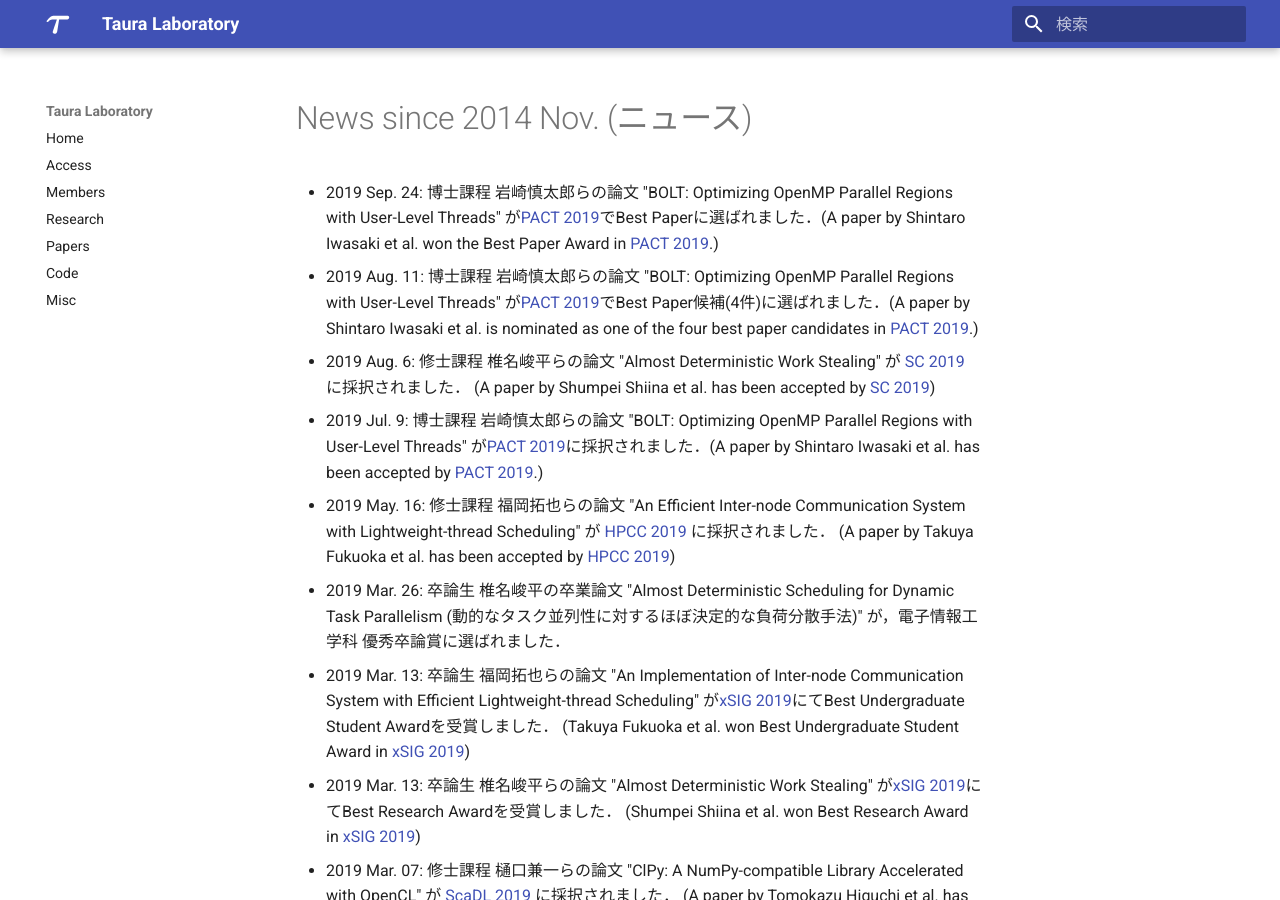
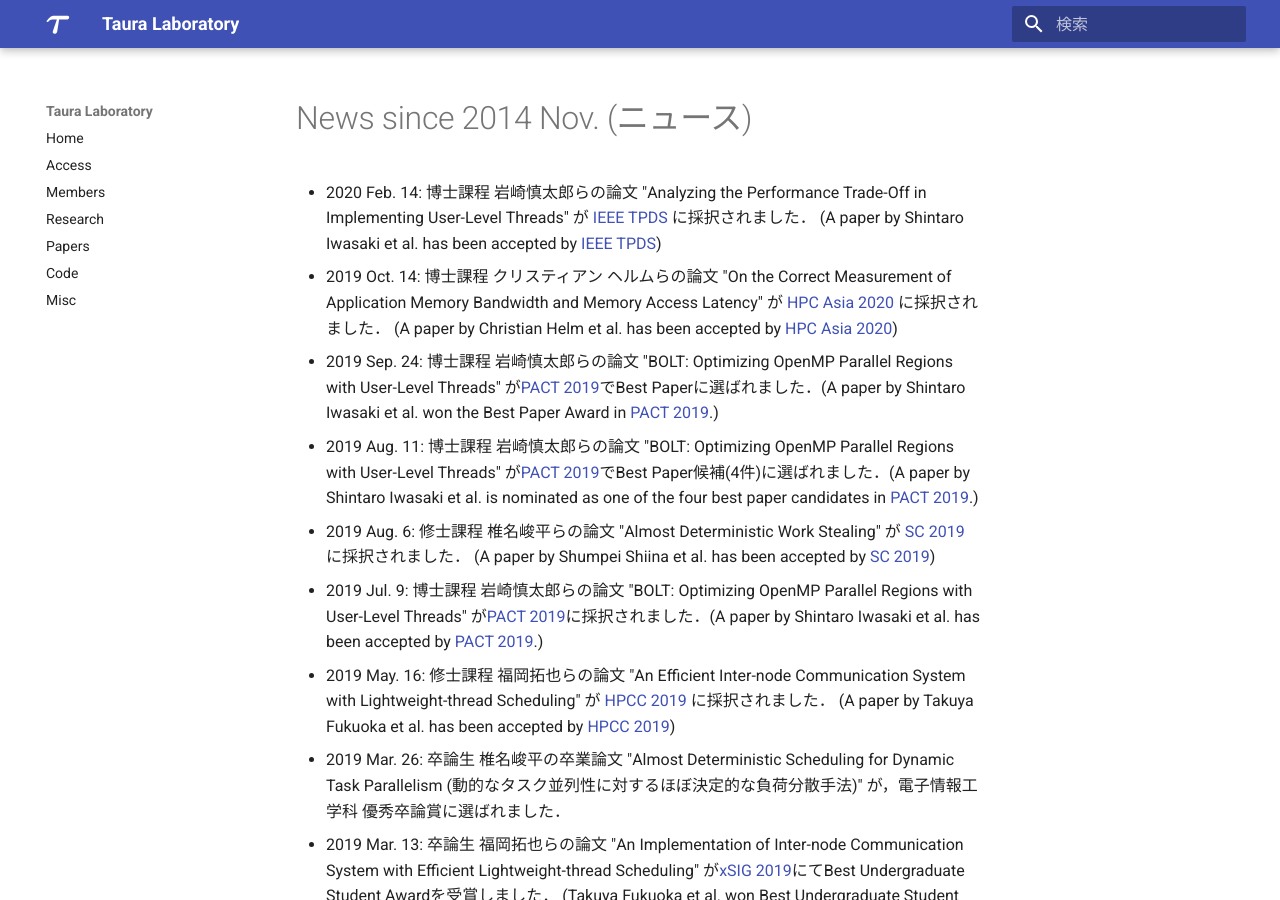
Before and after one commit to Yukayo/taura-lab, an MkDocs documentation site: the page built from docs/news.md, in a window 1280 px wide and 900 px high. Built offline with MkDocs 1.6.1 and Material for MkDocs 9.7.7, drawn with Linux system fonts in a browser that asks for light colours.

Commit message:
Update news entry

```diff
--- a/docs/news.md
+++ b/docs/news.md
@@ -1,5 +1,7 @@
 # News since 2014 Nov. (ニュース)
 
+  * 2020 Feb. 14: 博士課程 岩崎慎太郎らの論文 "Analyzing the Performance Trade-Off in Implementing User-Level Threads" が [IEEE TPDS](https://www.computer.org/csdl/journal/td) に採択されました． (A paper by Shintaro Iwasaki et al. has been accepted by [IEEE TPDS](https://www.computer.org/csdl/journal/td))
+  * 2019 Oct. 14: 博士課程 クリスティアン ヘルムらの論文 "On the Correct Measurement of Application Memory Bandwidth and Memory Access Latency" が [HPC Asia 2020](http://sighpc.ipsj.or.jp/HPCAsia2020/index.html) に採択されました． (A paper by Christian Helm et al. has been accepted by [HPC Asia 2020](http://sighpc.ipsj.or.jp/HPCAsia2020/index.html))
   * 2019 Sep. 24: 博士課程 岩崎慎太郎らの論文 "BOLT: Optimizing OpenMP Parallel Regions with User-Level Threads" が[PACT 2019](https://pactconf.org/)でBest Paperに選ばれました．(A paper by Shintaro Iwasaki et al. won the Best Paper Award in [PACT 2019](https://pactconf.org/).)
   * 2019 Aug. 11: 博士課程 岩崎慎太郎らの論文 "BOLT: Optimizing OpenMP Parallel Regions with User-Level Threads" が[PACT 2019](https://pactconf.org/)でBest Paper候補(4件)に選ばれました．(A paper by Shintaro Iwasaki et al. is nominated as one of the four best paper candidates in [PACT 2019](https://pactconf.org/).)
   * 2019 Aug. 6: 修士課程 椎名峻平らの論文 "Almost Deterministic Work Stealing" が [SC 2019](https://sc19.supercomputing.org/) に採択されました． (A paper by Shumpei Shiina et al. has been accepted by [SC 2019](https://sc19.supercomputing.org/))
```
Also changed, not shown: docs/index.md (+1 -0 lines).
